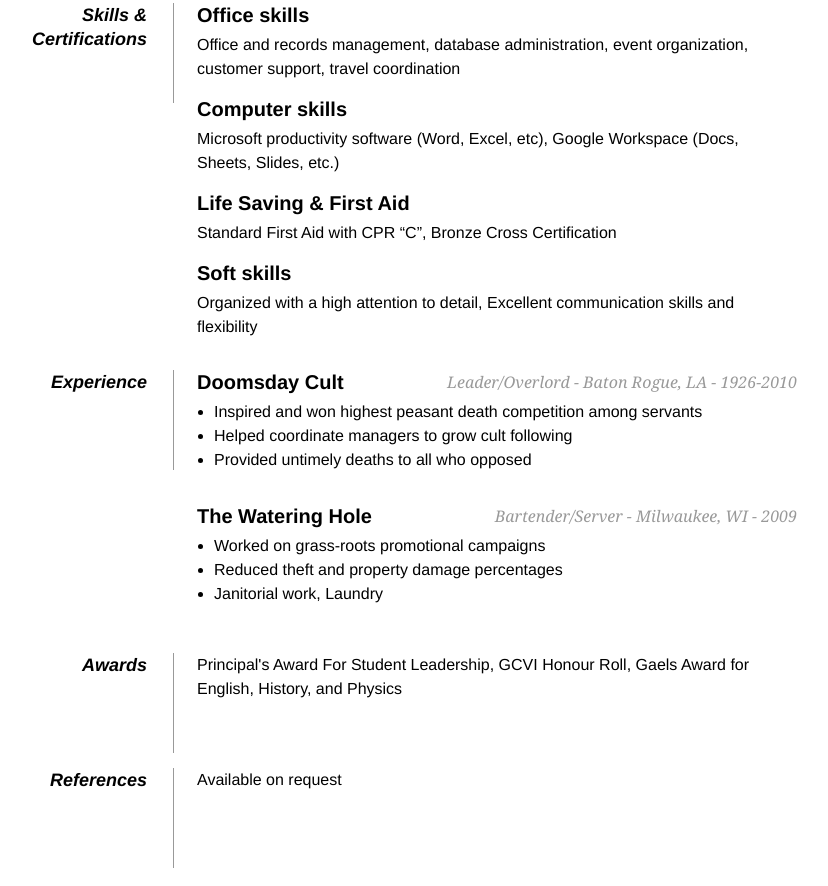
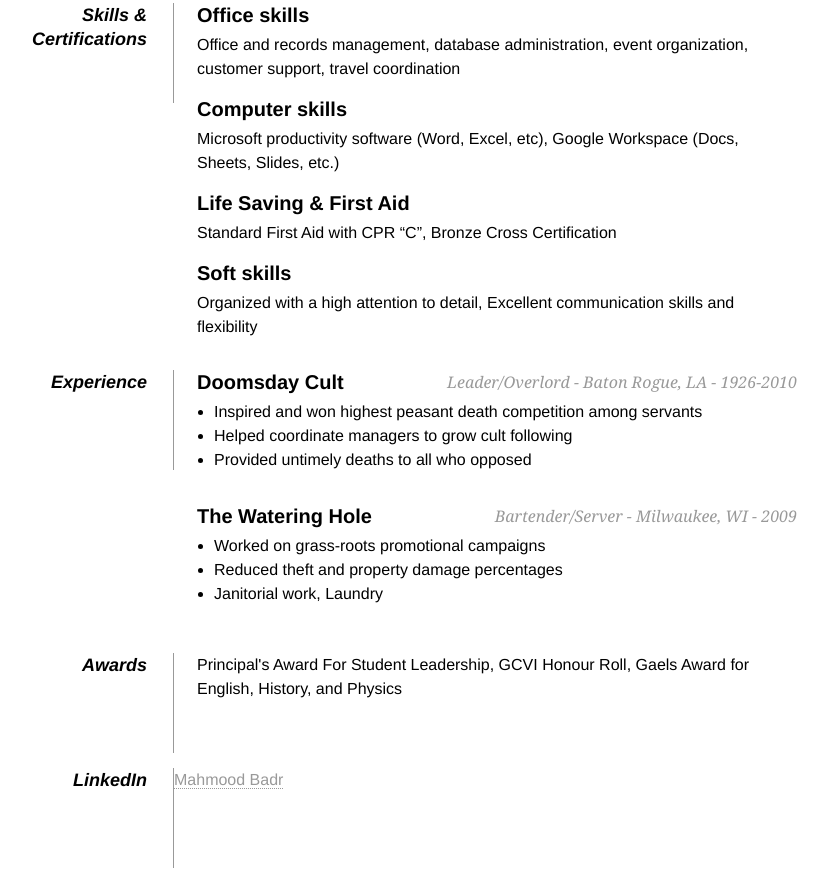
Before and after one commit to MahmoodBadr/mahmoodbadr.github.io, a plain HTML site: page index.html in a window 1280 px wide. Shown: the part 362-1248 px from the top of the page, without its empty margins (243-1071 px from the left). Drawn offline with Linux system fonts and the light colour scheme.

Commit message:
Update index.html

```diff
--- a/index.html
+++ b/index.html
@@ -110,8 +110,8 @@
 
             <dd class="clear"></dd>
 
-            <dt>References</dt>
-            <dd>Available on request</dd>
+            <dt>LinkedIn</dt>
+            <div class="badge-base LI-profile-badge" data-locale="en_US" data-size="medium" data-theme="light" data-type="VERTICAL" data-vanity="mahmood-badr-3a779a1a9" data-version="v1"><a class="badge-base__link LI-simple-link" href="https://ca.linkedin.com/in/mahmood-badr-3a779a1a9?trk=profile-badge">Mahmood Badr</a></div>
 
             <dd class="clear"></dd>
         </dl>
```
